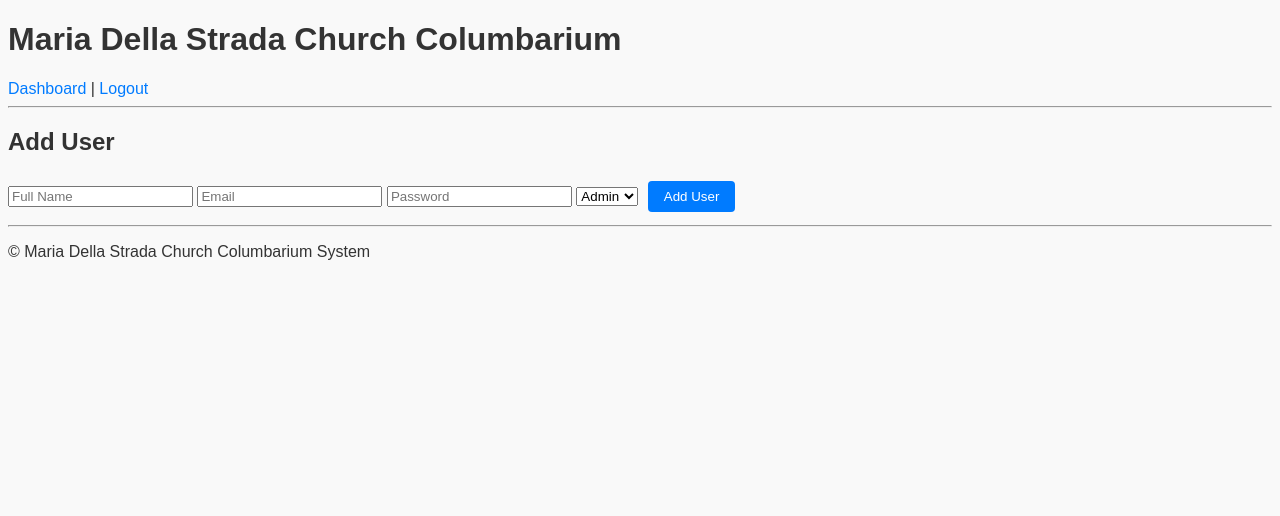
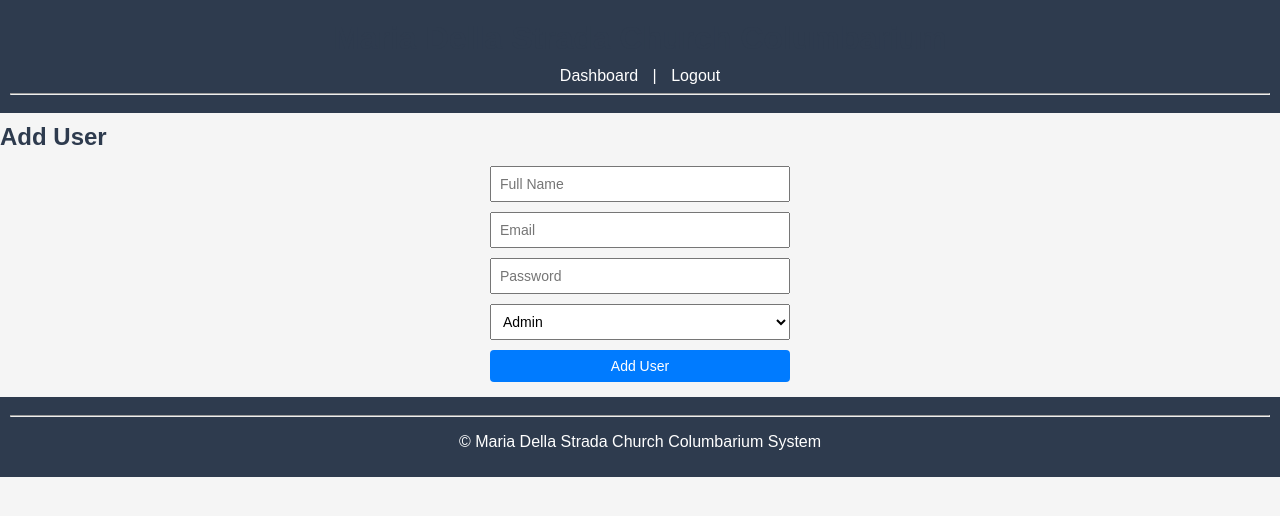
Before and after one commit to romulosabado317/columbarium_system, a PHP site: page /admin/add_user.php in a window 1280 px wide. Shown: the top 516 px of the page. Run offline with PHP 8.4, Linux system fonts and the light colour scheme; the visitor is signed in with stand-in values (Sample User, id 1).

Commit message:
Update style.css

```diff
--- a/assets/css/style.css
+++ b/assets/css/style.css
@@ -1,4 +1,97 @@
-body { font-family: Arial, sans-serif; background: #f9f9f9; color: #333; }
-a { text-decoration: none; color: #007BFF; }
-button { padding: 8px 16px; margin: 5px; background: #007BFF; color: #fff; border: none; border-radius: 4px; cursor: pointer; }
-.niche { width: 50px; height: 50px; display: inline-block; margin: 2px; text-align: center; line-height: 50px; color: #fff; cursor: pointer; }
+/* Base styles */
+body {
+    font-family: Arial, sans-serif;
+    margin: 0;
+    padding: 0;
+    background-color: #f5f5f5;
+    color: #333;
+}
+
+/* Links and buttons */
+a {
+    text-decoration: none;
+    color: #007BFF;
+}
+
+button {
+    padding: 8px 16px;
+    margin: 5px;
+    background: #007BFF;
+    color: #fff;
+    border: none;
+    border-radius: 4px;
+    cursor: pointer;
+}
+
+/* Header and footer */
+header, footer {
+    background-color: #2E3B4E;
+    color: white;
+    padding: 10px;
+    text-align: center;
+}
+
+/* Navigation links */
+nav a {
+    color: white;
+    margin: 0 10px;
+    text-decoration: none;
+}
+
+/* Headings */
+h1, h2 {
+    color: #2E3B4E;
+    margin: 10px 0;
+}
+
+/* Tables */
+table {
+    width: 90%;
+    margin: 10px auto;
+    border-collapse: collapse;
+}
+
+table, th, td {
+    border: 1px solid #333;
+    padding: 8px;
+    text-align: center;
+}
+
+/* Niche blocks */
+.niche {
+    width: 60px;
+    height: 60px;
+    margin: 5px;
+    display: flex;
+    justify-content: center;
+    align-items: center;
+    color: white;
+    font-weight: bold;
+    cursor: pointer;
+    border-radius: 5px;
+    text-align: center;
+}
+
+/* Forms */
+form {
+    margin: 10px auto;
+    width: 300px;
+    display: flex;
+    flex-direction: column;
+}
+
+form input, form select, form button {
+    margin: 5px 0;
+    padding: 8px;
+    font-size: 14px;
+}
+
+/* Responsive design */
+@media (max-width: 768px) {
+    table, .niche {
+        width: 100%;
+    }
+    .niche {
+        margin: 3px 0;
+    }
+}
```
